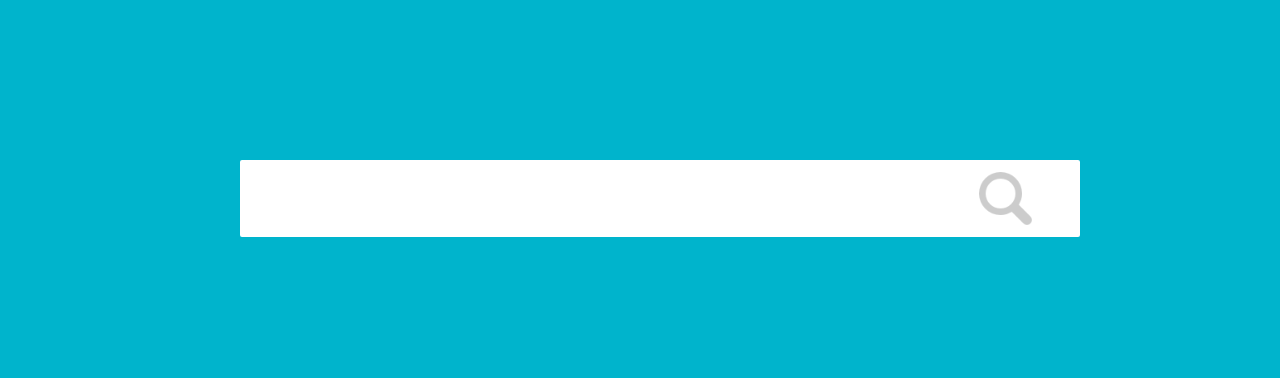
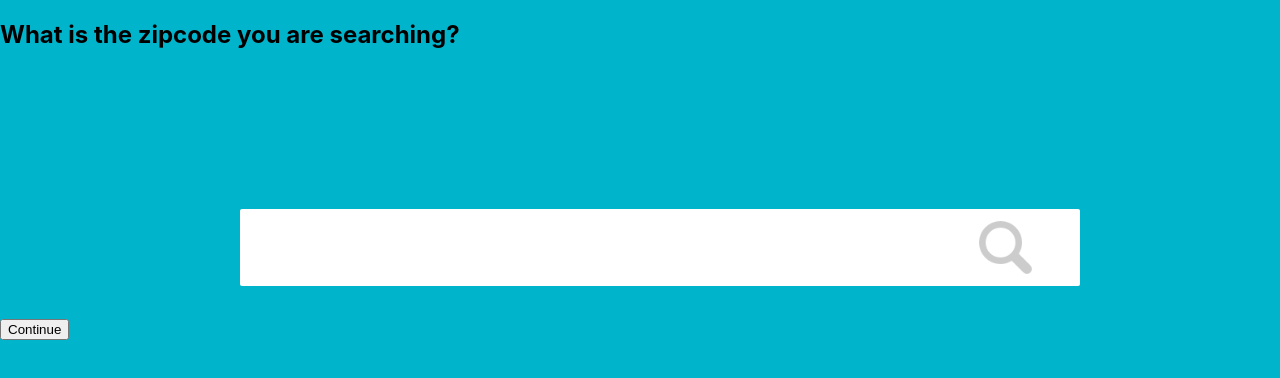
Before and after one commit to yangzhou0/skill-link_frontend, a React (Create React App) app in the folder front-end/: page /jobs in a window 1280 px wide. Shown: the top 378 px of the page. Built offline with nearby package versions, Linux system fonts and the light colour scheme.

Commit message:
add zipcode search page

```diff
--- a/front-end/src/components/JobSearchBar.js
+++ b/front-end/src/components/JobSearchBar.js
@@ -1,5 +1,5 @@
 import React,{useState, useEffect} from 'react'
-import { Button } from 'react-bootstrap'
+import { Link} from 'react-router-dom';
 import {getJobAutoCompleteResults} from '../API/AutoCompleteAPI'
 import {searchByJob} from '../API/JobSearchAPI'
 import './css/SearchBar.css'
@@ -73,6 +73,7 @@ export default function SearchBar({updateAssociatedSkills}) {
 
   return (
     <React.Fragment>
+        <div><h2>What is the zipcode you are searching?</h2></div>
       <div className = 'search'>
         <input className="search-box" onChange={(e) =>handleType(e)} onKeyDown={(e)=>{handleKeyDown(e)}} type = 'text' value = {input}/>
         <input type="submit" value ='' className = 'search-btn' onClick = {(e)=>handleSearch(e)} />
@@ -87,6 +88,10 @@ export default function SearchBar({updateAssociatedSkills}) {
         <em>No Option!</em>
       </div>
       }
+
+
+      <Link to={`/zipcode`}> <button id = ''>Continue</button></Link>
+
     </React.Fragment>
   )
 }
--- a/front-end/src/components/css/SearchBar.css
+++ b/front-end/src/components/css/SearchBar.css
@@ -75,3 +75,7 @@ ul.options li.option-active {
 .no-options {
   color: white;
 }
+
+#jobStepContinueButton{
+
+}
```
Also changed, not shown: front-end/src/pages/ZipcodePage.js (added, +12 -0 lines), front-end/src/components/ZipCodeSearchBar.js (added), 1 other file (tests, documents, lock files or other folders).
